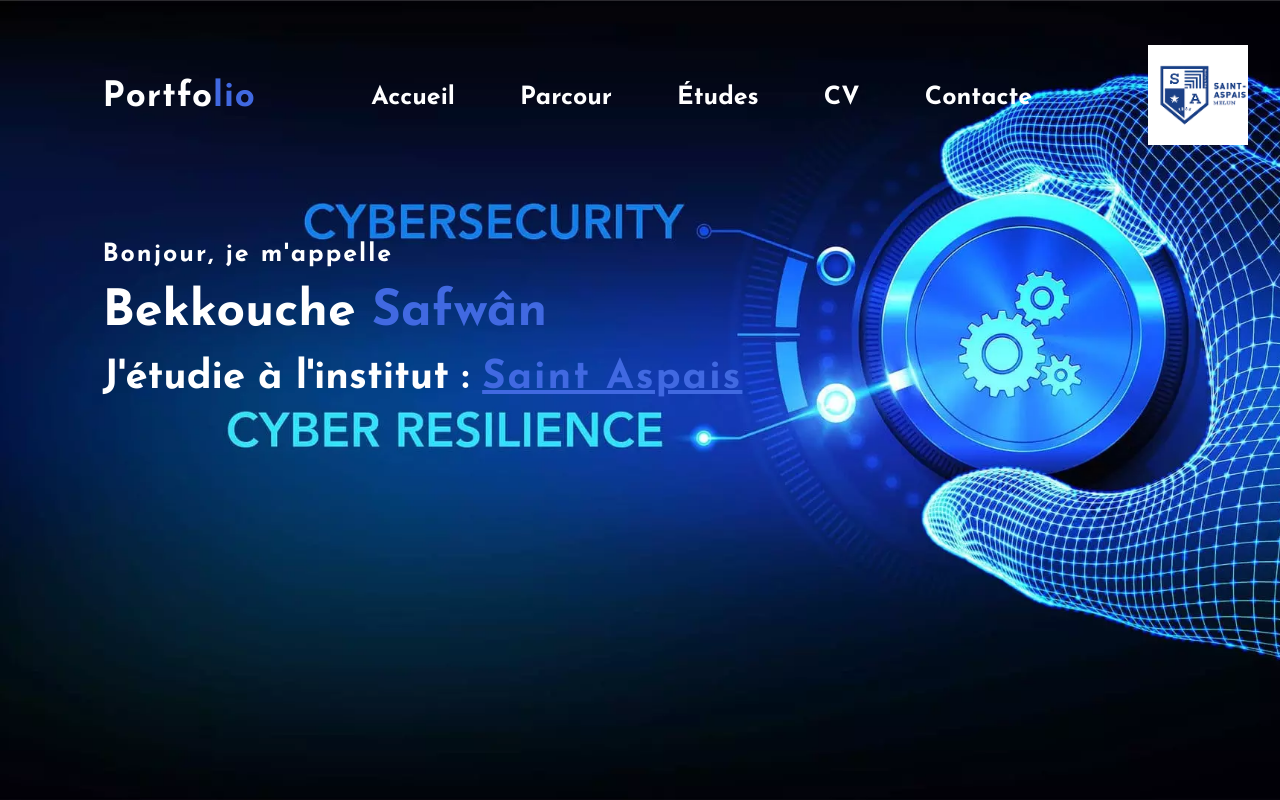
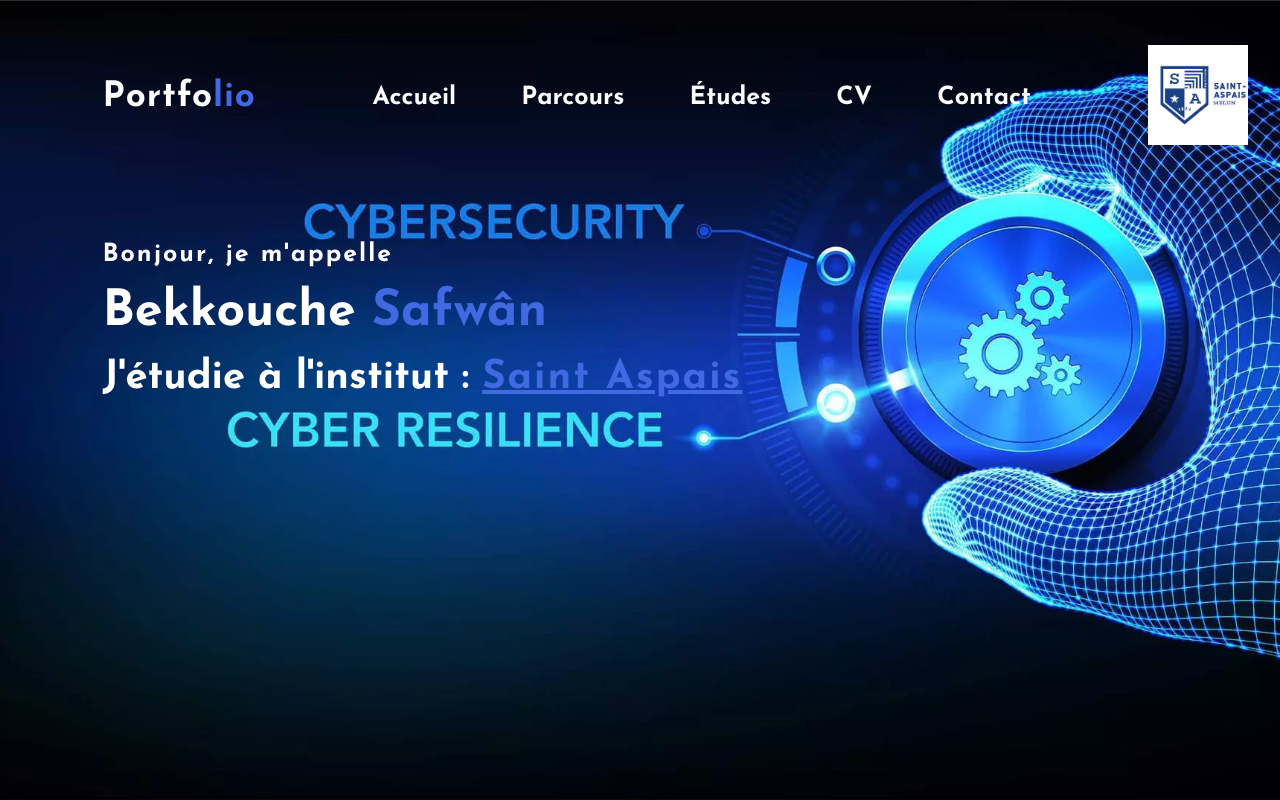
Before and after one commit to Mon-cef/Portfolio-a, a plain HTML site: page index.html in a window 1280 px wide. Shown: the top 800 px of the page. Drawn offline with nearby package versions, Linux system fonts and the light colour scheme.

Commit message:
Update index.html

```diff
--- a/index.html
+++ b/index.html
@@ -39,10 +39,10 @@
             <h2 class="logo">Portfo<span>lio</span></h2>
             <ul>
                 <li><a href="#">Accueil</a></li>
-                <li><a href="#propos">Parcour</a></li>
+                <li><a href="#propos">Parcours</a></li>
                 <li><a href="#studie">Études</a></li>
                 <li><a href="images/CV.pdf" target="_blank">CV</a></li>
-                <li><a href="#ct">Contacte</a></li>
+                <li><a href="#ct">Contact</a></li>
             </ul>
             <a href="https://institutionsaintaspais.fr/" target="_blank"><img src="images/image_st.jpeg" class="saint"></a>
         </nav>
```
